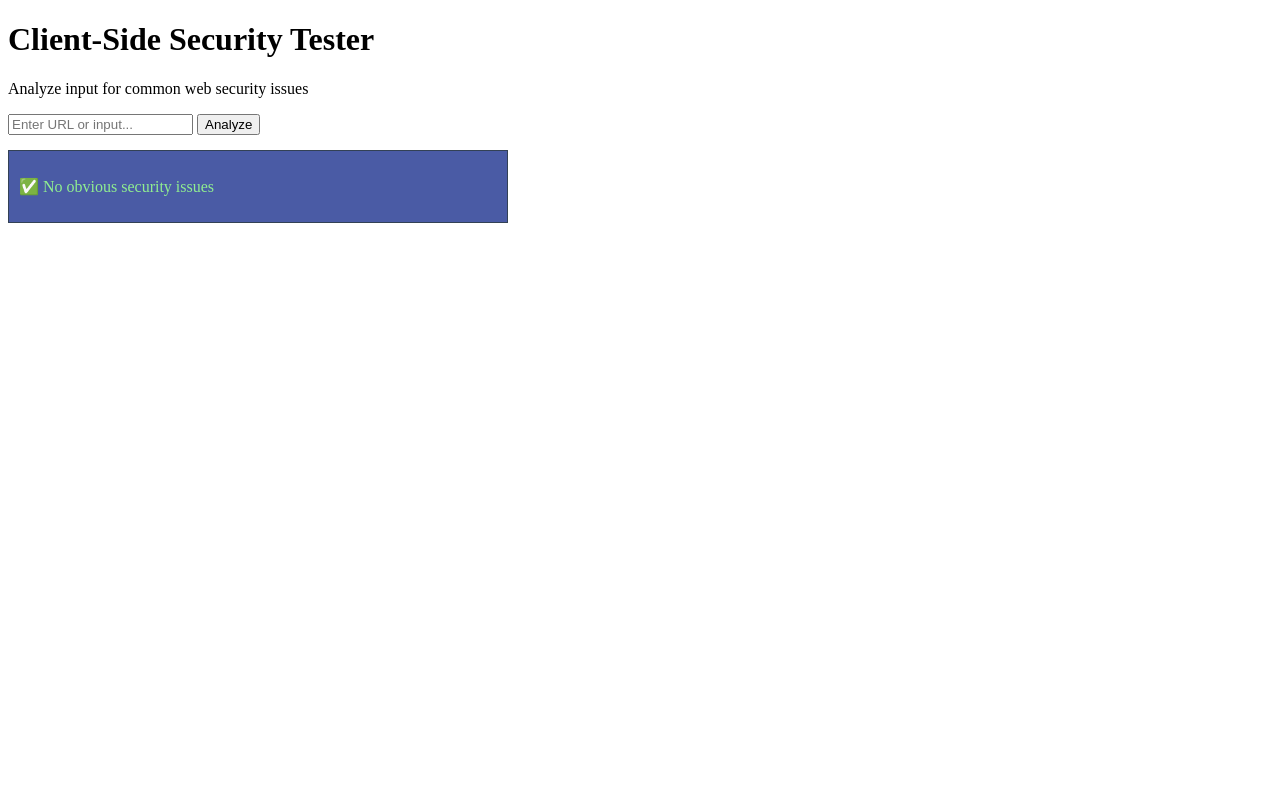
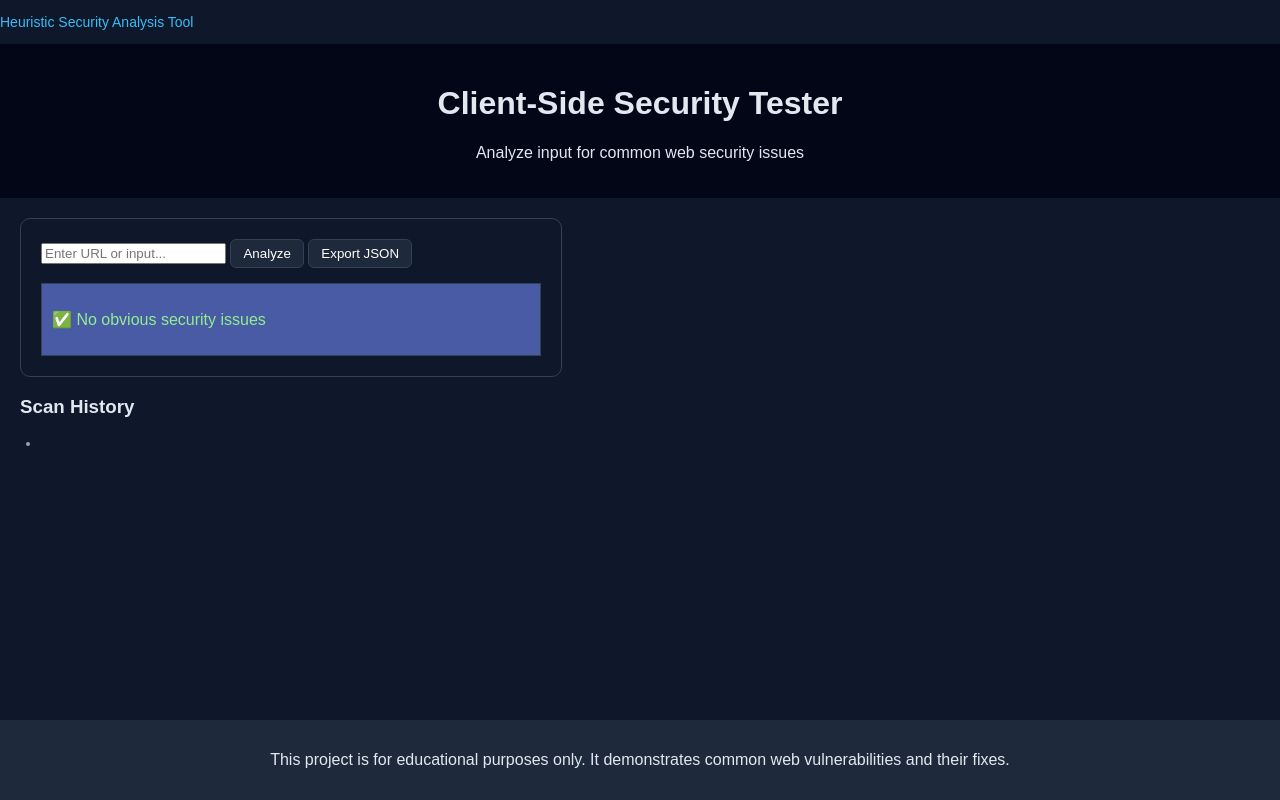
Before and after one commit to Ronkiller18/portfolio, a plain HTML site: page projects/security-tester/index.html in a window 1280 px wide. Both pictures are taken after a click on the button "Analyze". Drawn offline with Linux system fonts and the light colour scheme.

Commit message:
Project 2

```diff
--- a/projects/security-tester/index.html
+++ b/projects/security-tester/index.html
@@ -3,6 +3,7 @@
     <head>
         <meta charset="UTF-8">
         <title>Client-Side Security Tester</title>
+        <p class="tag">Heuristic Security Analysis Tool</p>
         <link rel="stylesheet" href="style.css">
     </head>
     <body>
@@ -17,9 +18,21 @@
                 <input type="text" id="inputData" placeholder="Enter URL or input...">
                 <button onclick="analyze()">Analyze</button>
 
+                <button onclick="exportResults()">Export JSON</button>
+
                 <div id="results"></div>
             </section>
+
+            <h3>Scan History</h3>
+            <ul id="history"></ul>
+
         </main>
+
+        <footer>
+            <p>
+                This project is for educational purposes only. It demonstrates common web vulnerabilities and their fixes.
+            </p>
+        </footer>
 
         <script src="script.js"></script>
     </body>
--- a/projects/security-tester/script.js
+++ b/projects/security-tester/script.js
@@ -1,3 +1,15 @@
+let history = [];
+let lastFindings = [];
+
+function escapeHTML(str) {
+    return str
+        .replace(/&/g, "&amp;")
+        .replace(/</g, "&lt;")
+        .replace(/>/g, "&gt;")
+        .replace(/"/g, "&quot;")
+        .replace(/'/g, "&#039;");
+}
+
 function analyze() {
     const input = document.getElementById("inputData").value;
     const results = document.getElementById("results");
@@ -8,6 +20,7 @@ function analyze() {
         findings.push({
             type: "XSS",
             severity: "High",
+            confidence: 80,
             message: "Potential XSS payload detected"
         });
     }
@@ -16,6 +29,7 @@ function analyze() {
         findings.push({
             type: "Phishing",
             severity: "Medium",
+            confidence: 60,
             message: "Suspicious URL pattern detected"
         });
     }
@@ -24,20 +38,23 @@ function analyze() {
         findings.push({
             type: "DOM Risk",
             severity: "High",
+            confidence: 85,
             message: "Unsafe DOM manipulation detected"
         });
     }
 
+    lastFindings = findings;
+    history.push(input);
+
     displayResults(findings);
+    updateHistory();
 }
 
 function detectXSS(input) {
     const patterns = [
         /<script[\s\S]*?>[\s\S]*?<\/script>/i,
-
-        // Only match event handlers inside HTML tags
         /<[^>]+on\w+\s*=/i,
-
+        /onerror\s*=/i,
         /javascript\s*:/i,
         /<img[\s\S]*?>/i,
         /<svg[\s\S]*?>/i
@@ -84,6 +101,18 @@ function detectDOMRisk(input) {
     return patterns.some(pattern => pattern.test(input));
 }
 
+function getPayloadSuggestions(type) {
+    if (type === "XSS") {
+        return [
+            "<script>alert(1)</script>",
+            "<img src=x onerror=alert(1)>",
+            "<svg onload=alert(1)>"
+        ];
+    }
+
+    return [];
+}
+
 function displayResults(findings) {
     const results = document.getElementById("results");
 
@@ -99,9 +128,41 @@ function displayResults(findings) {
             <div class="result ${f.severity.toLowerCase()}">
                 <strong>${f.type}</strong> (${f.severity})<br>
                 ${f.message}
-            </div>
+                <small>Confidence: ${f.confidence}%</small>
+
         `;
+        const payloads = getPayloadSuggestions(f.type);
+
+        if (payloads.length > 0) {
+            html += "<ul>";
+            payloads.forEach(p => {
+                html += `<li>${escapeHTML(p)}</li>`;
+            });
+            html += "</ul>";
+        }
+        html += `</div>`;
     });
 
     results.innerHTML = html;
 }
+function updateHistory() {
+    const list = document.getElementById("history");
+
+    list.innerHTML = "";
+
+    history.slice(-5).forEach(item => {
+        list.innerHTML += `<li>${escapeHTML(item)}</li>`;
+    });
+}
+
+function exportResults() {
+    const data = JSON.stringify(lastFindings, null, 2);
+
+    const blob = new Blob([data], { type: "application/json" });
+    const url = URL.createObjectURL(blob);
+
+    const a = document.createElement("a");
+    a.href = url;
+    a.download = "scan-results.json";
+    a.click();
+}
--- a/projects/security-tester/style.css
+++ b/projects/security-tester/style.css
@@ -1,5 +1,62 @@
+html, body {
+    height: 100%;
+    margin: 0;
+}
+
+body {
+    font-family: Arial, sans-serif;
+    margin: 0;
+    display: flex;
+    flex-direction: column;
+    background: #0f172a;
+    color: #e2e8f0;
+}
+
+.tag {
+    color: #38bdf8;
+    font-size: 14px;
+}
+
+header {
+    text-align: center;
+    padding: 20px;
+    background: #020617;
+}
+
+main {
+    flex: 1;
+    padding: 20px;
+}
+
 .analyzer {
+    background: #0f172a;
+    padding: 20px;
+    border-radius: 10px;
+    border: 1px solid #334155;
     max-width: 500px;
+}
+
+button {
+    background: #1e293b;
+    color: white;
+    border: 1px solid #334155;
+    padding: 6px 12px;
+    border-radius: 6px;
+    cursor: pointer;
+}
+
+button:hover {
+    background: #334155;
+}
+
+ul {
+    margin-top: 8px;
+    padding-left: 20px;
+}
+
+li {
+    font-family: monospace;
+    color: #facc15;
 }
 
 #results {
@@ -10,21 +67,35 @@
 }
 
 .result {
-    margin-top: 10px;
-    padding: 10px;
-    border-left: 4px solid;
+    margin-top: 12px;
+    padding: 12px;
+    border-left: 5px solid;
+    border-radius: 6px;
 }
 
 .result.high {
-    border-color: red;
-    background: #2a0f0f;
+    border-color: #ef4444;
 }
 
 .result.medium {
-    border-color: orange;
-    background: #2a1f0f;
+    border-color: #f59e0b;
 }
 
 .safe {
     color: lightgreen;
 }
+
+#history li {
+    font-family: monospace;
+    color: #94a3b8;
+}
+
+/* =========================
+   9. Footer
+========================= */
+footer {
+    margin-top: 20px;
+    padding: 15px;
+    text-align: center;
+    background: #1e293b;
+}
```
